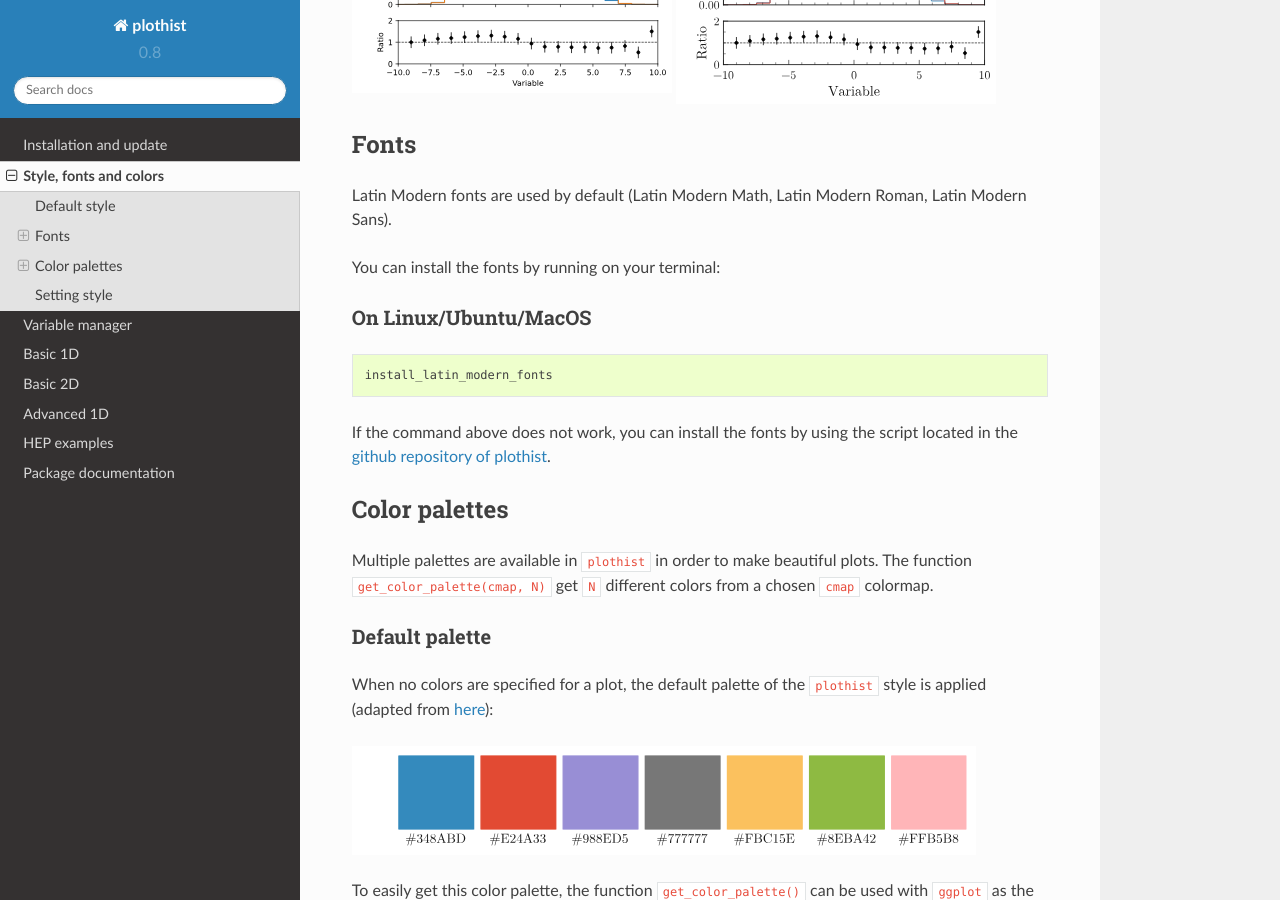
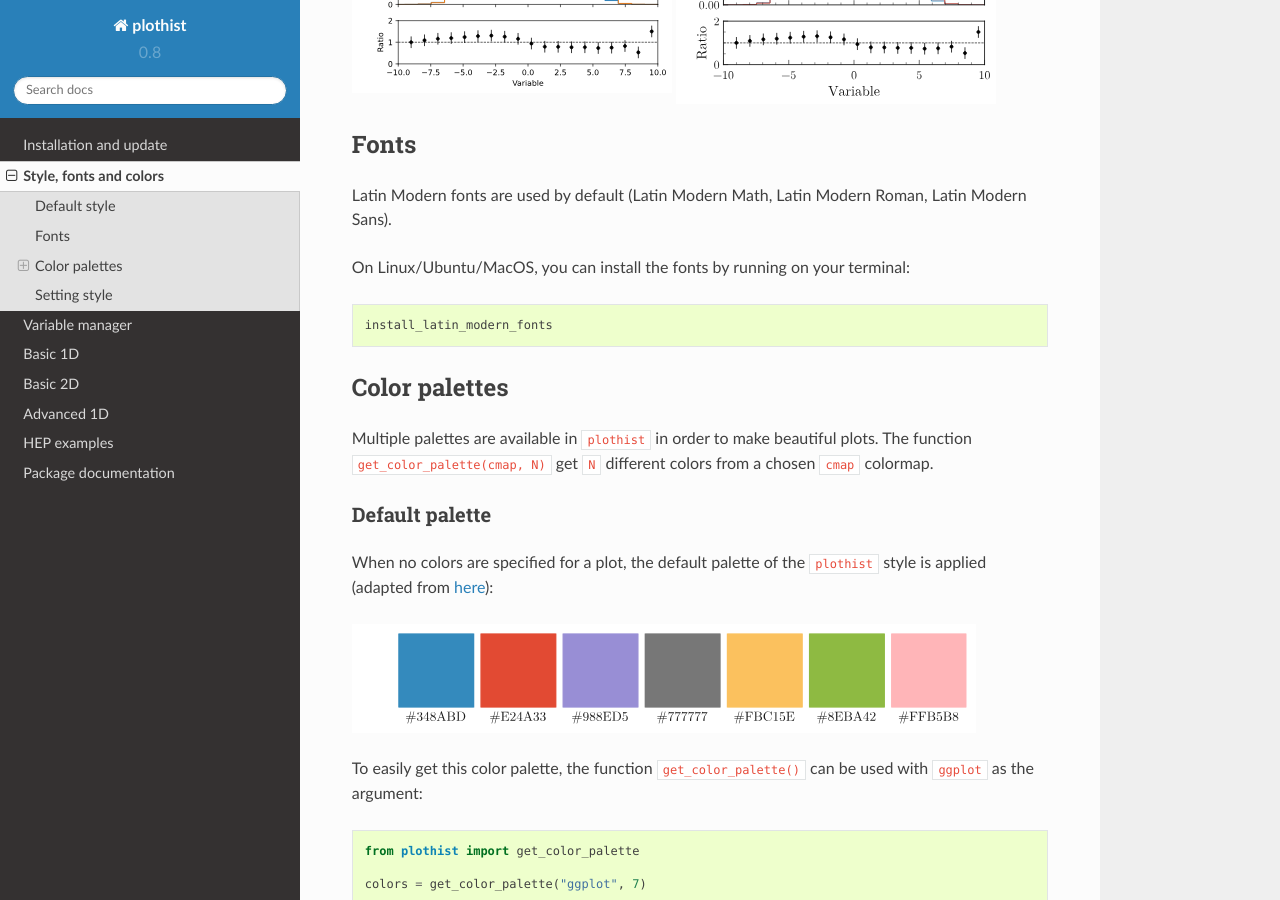
Before and after one commit to cyrraz/plothist, a Sphinx documentation site: the page built from docs/usage/style.rst, in a window 1280 px wide and 900 px high, scrolled down 571 px. Built offline with Sphinx 7.4.7 and the Read the Docs theme 2.0.0, drawn with Linux system fonts in a browser that asks for light colours.

Commit message:
remove link to un-existing script

```diff
--- a/docs/usage/style.rst
+++ b/docs/usage/style.rst
@@ -28,16 +28,11 @@ Fonts
 
 Latin Modern fonts are used by default (Latin Modern Math, Latin Modern Roman, Latin Modern Sans).
 
-You can install the fonts by running on your terminal:
-
-On Linux/Ubuntu/MacOS
----------------------
+On Linux/Ubuntu/MacOS, you can install the fonts by running on your terminal:
 
 .. code-block:: bash
 
     install_latin_modern_fonts
-
-If the command above does not work, you can install the fonts by using the script located in the `github repository of plothist <https://github.com/cyrraz/plothist/tree/main/scripts/install_latin_modern_fonts.py>`_.
 
 
 Color palettes
```
